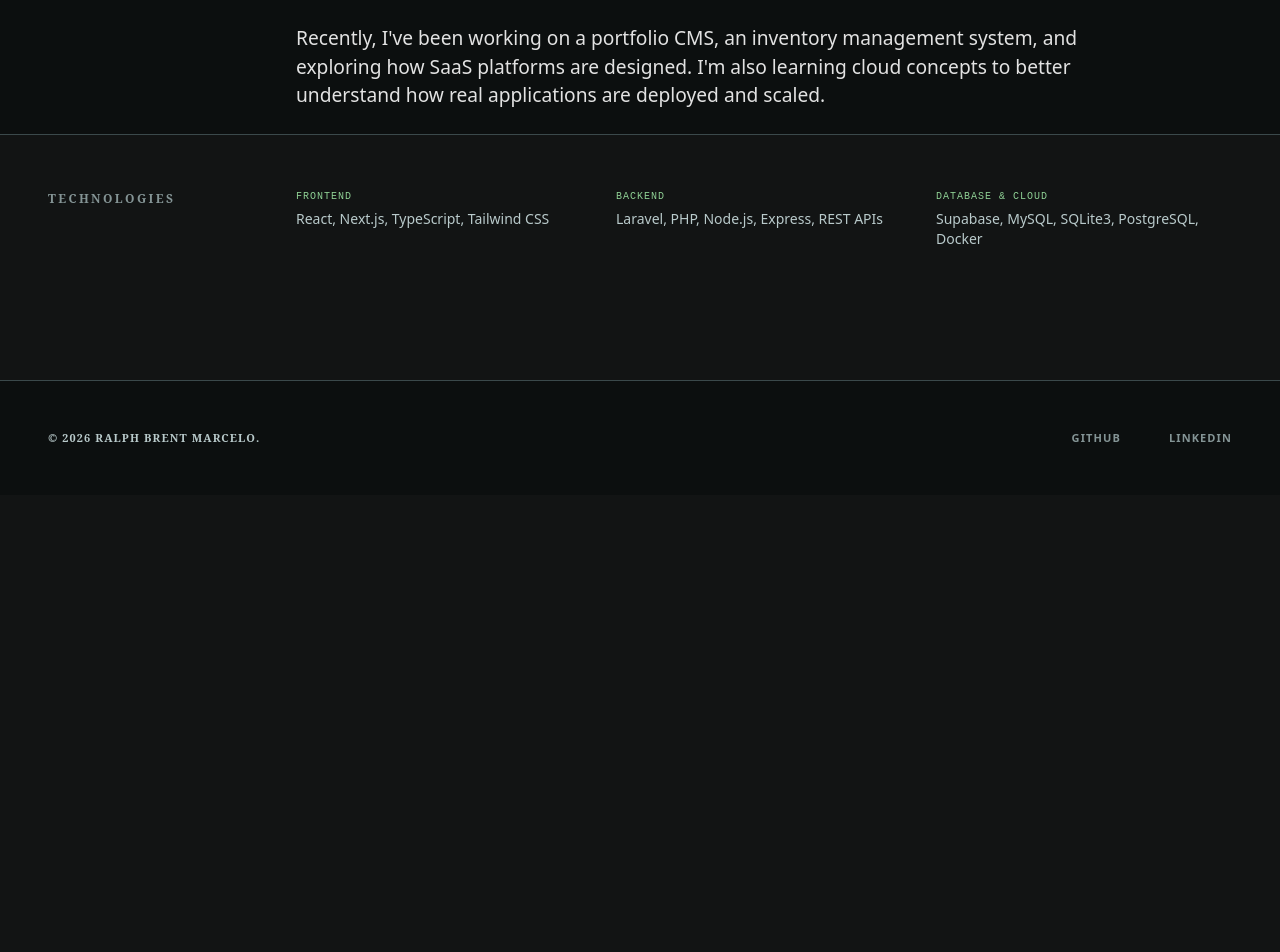
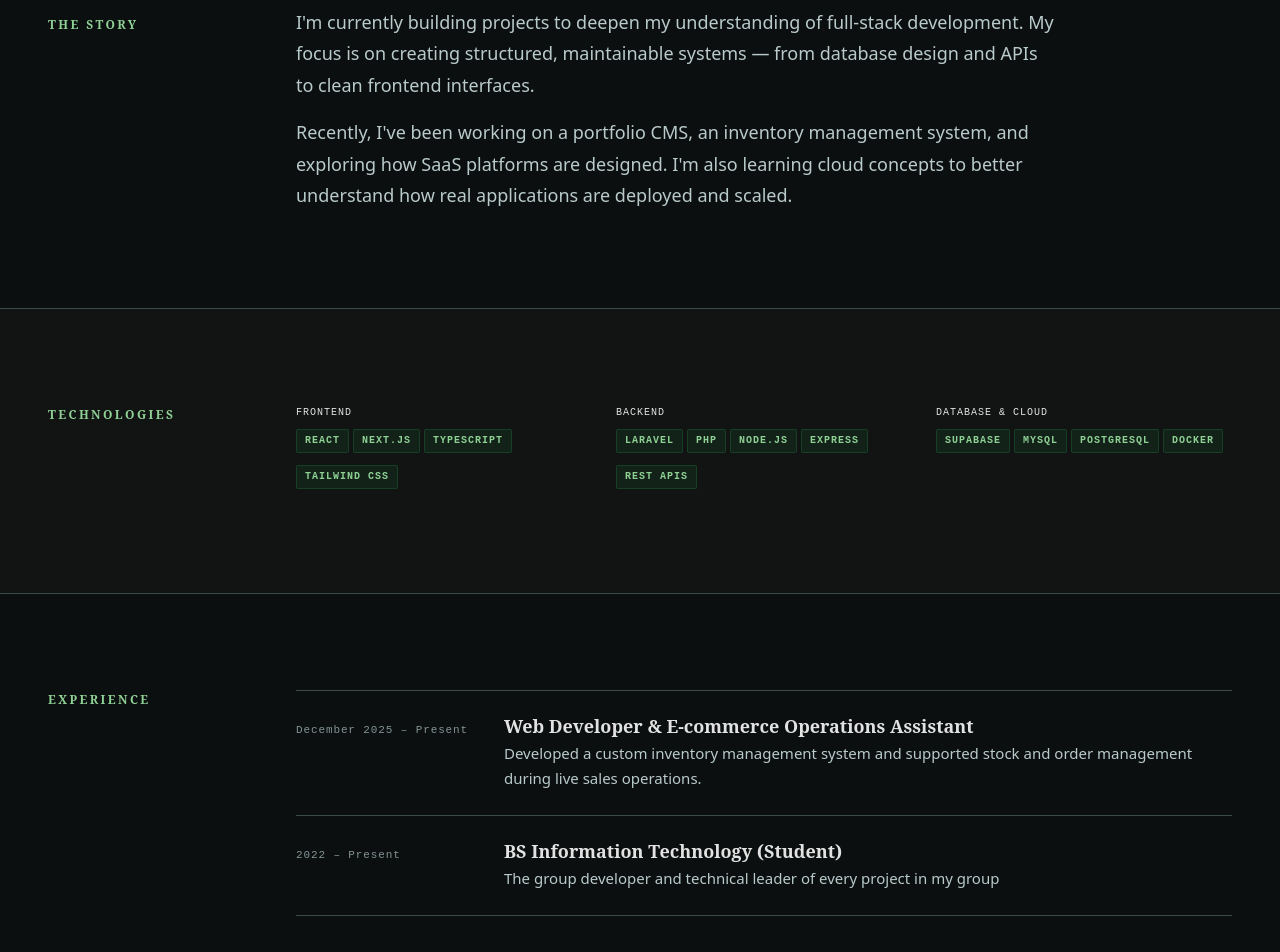
Before and after one commit to rhbntm/portfolio-cms, a React (Vite) app: page /about in a window 1280 px wide. Shown: the part 420-1372 px from the top of the page. Before the commit the page ends 915 px from the top, so only its background shows below. Built offline with nearby package versions, Linux system fonts and the light colour scheme; no server answers.

Commit message:
UI/UX changes

```diff
--- a/src/pages/About.jsx
+++ b/src/pages/About.jsx
@@ -1,4 +1,26 @@
+import ReactMarkdown from 'react-markdown';
+import remarkGfm from 'remark-gfm';
 import styles from './About.module.css';
+
+const BIO = `
+I'm currently building projects to deepen my understanding of full-stack development. My focus is on creating structured, maintainable systems — from database design and APIs to clean frontend interfaces.
+
+Recently, I've been working on a portfolio CMS, an inventory management system, and exploring how SaaS platforms are designed. I'm also learning cloud concepts to better understand how real applications are deployed and scaled.
+`;
+
+const EXPERIENCE = [
+  {
+    period: 'December 2025 – Present',
+    role: 'Web Developer & E-commerce Operations Assistant',
+    description: 'Developed a custom inventory management system and supported stock and order management during live sales operations.',
+    link: 'https://shopee.ph/mr.silentwhite',
+  },
+  {
+    period: '2022 – Present',
+    role: 'BS Information Technology (Student)',
+    description: 'The group developer and technical leader of every project in my group',
+  },
+];
 
 export default function About() {
   return (
@@ -6,6 +28,7 @@ export default function About() {
       <section className={styles.heroSection}>
         <div className={styles.sectionContainer}>
           <h1 className={styles.pageTitle}>About Me</h1>
+          <p className={styles.pageSubtitle}>3rd-year IT student. Full-stack developer.</p>
         </div>
       </section>
 
@@ -13,11 +36,9 @@ export default function About() {
         <div className={styles.sectionContainer}>
           <div className={styles.aboutMain}>
             <h2 className={styles.aboutLabel}>The Story</h2>
-            <p className={styles.aboutText}>
-              I'm currently building projects to deepen my understanding of full-stack development. My focus is on creating structured, maintainable systems — from database design and APIs to clean frontend interfaces.
-              <br /><br />
-              Recently, I've been working on a portfolio CMS, an inventory management system, and exploring how SaaS platforms are designed. I'm also learning cloud concepts to better understand how real applications are deployed and scaled.
-            </p>
+            <div className={styles.aboutText}>
+              <ReactMarkdown remarkPlugins={[remarkGfm]}>{BIO}</ReactMarkdown>
+            </div>
           </div>
         </div>
       </section>
@@ -29,17 +50,49 @@ export default function About() {
             <div className={styles.techGrid}>
               <div className={styles.techCategory}>
                 <span>Frontend</span>
-                <p>React, Next.js, TypeScript, Tailwind CSS</p>
+                <div className={styles.cardTechStack}>
+                  {['React', 'Next.js', 'TypeScript', 'Tailwind CSS'].map(tech => (
+                    <span key={tech} className={styles.techTag}>{tech}</span>
+                  ))}
+                </div>
               </div>
               <div className={styles.techCategory}>
                 <span>Backend</span>
-                <p>Laravel, PHP, Node.js, Express, REST APIs</p>
+                <div className={styles.cardTechStack}>
+                  {['Laravel', 'PHP', 'Node.js', 'Express', 'REST APIs'].map(tech => (
+                    <span key={tech} className={styles.techTag}>{tech}</span>
+                  ))}
+                </div>
               </div>
               <div className={styles.techCategory}>
-                <span>Database & Cloud</span>
-                <p>Supabase, MySQL, SQLite3, PostgreSQL, Docker</p>
+                <span>Database &amp; Cloud</span>
+                <div className={styles.cardTechStack}>
+                  {['Supabase', 'MySQL', 'PostgreSQL', 'Docker'].map(tech => (
+                    <span key={tech} className={styles.techTag}>{tech}</span>
+                  ))}
+                </div>
               </div>
             </div>
+
+          </div>
+        </div>
+      </section>
+
+      <section className={styles.experienceSection}>
+        <div className={styles.sectionContainer}>
+          <div className={styles.experienceMain}>
+            <h2 className={styles.experienceLabel}>Experience</h2>
+            <ul className={styles.timeline}>
+              {EXPERIENCE.map((item) => (
+                <li key={item.role} className={styles.timelineItem}>
+                  <span className={styles.timelinePeriod}>{item.period}</span>
+                  <div>
+                    <h3 className={styles.timelineRole}>{item.role}</h3>
+                    <p className={styles.timelineDesc}>{item.description}</p>
+                  </div>
+                </li>
+              ))}
+            </ul>
           </div>
         </div>
       </section>
--- a/src/pages/About.module.css
+++ b/src/pages/About.module.css
@@ -11,13 +11,16 @@
   padding: 0 var(--space-xl);
 }
 
+/* ── Hero ──────────────────────────────────────────────── */
 .heroSection {
   padding: var(--space-xxl) 0 var(--space-lg);
+  border-bottom: 1px solid var(--border);
+  padding-bottom: 4rem;
 }
 
 .pageTitle {
   font-family: var(--font-display);
-  font-size: clamp(2.5rem, 5vw, 3.5rem);
+  font-size: clamp(2rem, 4vw, 3rem);
   font-weight: 700;
   letter-spacing: -0.04em;
   color: var(--text-primary);
@@ -30,13 +33,15 @@
   font-size: 1.125rem;
   color: var(--text-secondary);
   max-width: 600px;
+  margin: 0 auto;
+  text-align: center;
 }
 
+/* ── About / Bio ───────────────────────────────────────── */
 .aboutSection {
   background: var(--bg-low);
-  border-top: 1px solid var(--border);
   border-bottom: 1px solid var(--border);
-  padding: var(--space-lg) 0;
+  padding: var(--space-xl) 0;
 }
 
 .aboutMain {
@@ -44,7 +49,7 @@
   grid-template-columns: 200px 1fr;
   gap: var(--space-xl);
   align-items: baseline;
-  padding-top: 30px;
+  padding: var(--space-xl) 0;
 }
 
 .aboutLabel {
@@ -56,24 +61,51 @@
   color: var(--accent-text);
 }
 
+/* Markdown bio */
 .aboutText {
   font-family: var(--font-body);
-  font-size: clamp(1rem, 1.5vw, 1.25rem);
-  line-height: 1.5;
-  color: var(--text-primary);
-  max-width: 800px;
+  font-size: clamp(1rem, 1.5vw, 1.125rem);
+  line-height: 1.75;
+  color: var(--text-secondary);
+  max-width: 760px;
 }
 
+.aboutText p {
+  margin: 0 0 var(--space-md);
+}
+
+.aboutText p:last-child {
+  margin-bottom: 0;
+}
+
+.aboutText strong {
+  color: var(--text-primary);
+  font-weight: 600;
+}
+
+.aboutText a {
+  color: var(--accent-text);
+  text-decoration: underline;
+  text-underline-offset: 3px;
+  transition: opacity var(--transition);
+}
+
+.aboutText a:hover {
+  opacity: 0.75;
+}
+
+/* ── Technologies ──────────────────────────────────────── */
 .techSection {
   background: var(--bg);
-  padding: var(--space-lg) 0;
+  border-bottom: 1px solid var(--border);
+  padding: var(--space-xl) 0;
 }
 
 .techMain {
   display: grid;
   grid-template-columns: 200px 1fr;
   gap: var(--space-xl);
-  padding-top: 30px;
+  padding: var(--space-xl) 0;
 }
 
 .techLabel {
@@ -82,7 +114,7 @@
   font-weight: 700;
   letter-spacing: 0.2em;
   text-transform: uppercase;
-  color: var(--text-muted);
+  color: var(--accent-text);
 }
 
 .techGrid {
@@ -97,28 +129,144 @@
   font-size: 0.625rem;
   text-transform: uppercase;
   letter-spacing: 0.1em;
-  color: var(--accent-text);
-  margin-bottom: var(--space-xs);
+  margin-bottom: var(--space-sm);
 }
 
-.techCategory p {
-  font-family: var(--font-body);
-  font-size: 0.875rem;
-  color: var(--text-secondary);
-  line-height: 1.4;
+.cardTechStack {
+  display: flex;
+  flex-wrap: wrap;
+  gap: var(--space-xs);
+  margin-top: var(--space-sm);
 }
 
+.techTag {
+  font-family: var(--font-body);
+  font-size: 0.6875rem;
+  font-weight: 700;
+  letter-spacing: 0.14em;
+  text-transform: uppercase;
+  color: var(--accent-text);
+  background: rgba(33, 200, 96, 0.08);
+  border: 1px solid rgba(33, 200, 96, 0.18);
+  border-radius: var(--radius-sm);
+  padding: 3px 8px;
+  white-space: nowrap;
+}
+
+/* Resume button */
+.resumeRow {
+  grid-column: 1 / -1;
+  text-align: center;
+}
+
+.resumeBtn {
+  display: inline-flex;
+  align-items: center;
+  gap: var(--space-sm);
+  background: transparent;
+  color: var(--text-primary);
+  border: 1px solid var(--border);
+  padding: var(--space-sm) var(--space-lg);
+  font-family: var(--font-body);
+  font-size: 0.75rem;
+  font-weight: 700;
+  letter-spacing: 0.1em;
+  text-transform: uppercase;
+  border-radius: var(--radius-sm);
+  text-decoration: none;
+  transition: all var(--transition);
+}
+
+.resumeBtn:hover {
+  background: var(--surface);
+  border-color: var(--accent-text);
+  color: var(--accent-text);
+  transform: translateY(-1px);
+}
+
+/* ── Experience / Timeline ─────────────────────────────── */
+.experienceSection {
+  background: var(--bg-low);
+  padding: var(--space-xl) 0 var(--space-xxl);
+}
+
+.experienceMain {
+  display: grid;
+  grid-template-columns: 200px 1fr;
+  gap: var(--space-xl);
+  padding: var(--space-xl) 0;
+}
+
+.experienceLabel {
+  font-family: var(--font-display);
+  font-size: 0.75rem;
+  font-weight: 700;
+  letter-spacing: 0.2em;
+  text-transform: uppercase;
+  color: var(--accent-text);
+}
+
+.timeline {
+  list-style: none;
+  margin: 0;
+  padding: 0;
+  border-top: 1px solid var(--border);
+}
+
+.timelineItem {
+  display: grid;
+  grid-template-columns: 160px 1fr;
+  gap: var(--space-xl);
+  padding: var(--space-lg) 0;
+  border-bottom: 1px solid var(--border);
+  align-items: baseline;
+}
+
+.timelinePeriod {
+  font-family: var(--font-mono);
+  font-size: 0.6875rem;
+  font-weight: 500;
+  letter-spacing: 0.08em;
+  color: var(--text-muted);
+  white-space: nowrap;
+  padding-top: 3px;
+}
+
+.timelineRole {
+  font-family: var(--font-display);
+  font-size: 1.125rem;
+  font-weight: 600;
+  color: var(--text-primary);
+  margin: 0 0 var(--space-xs);
+  line-height: 1.25;
+}
+
+.timelineDesc {
+  font-family: var(--font-body);
+  font-size: 0.9375rem;
+  line-height: 1.65;
+  color: var(--text-secondary);
+  margin: 0;
+}
+
+/* ── Responsive ────────────────────────────────────────── */
 @media (max-width: 900px) {
 
   .aboutMain,
-  .techMain {
+  .techMain,
+  .experienceMain {
     grid-template-columns: 1fr;
-    gap: var(--space-sm);
+    gap: var(--space-md);
   }
 
   .techGrid {
     grid-template-columns: 1fr;
     gap: var(--space-md);
+  }
+
+  .timelineItem {
+    grid-template-columns: 1fr;
+    gap: var(--space-xs);
   }
 }
 
--- a/src/pages/Home.jsx
+++ b/src/pages/Home.jsx
@@ -44,10 +44,9 @@ export default function Home() {
         <div className={styles.marqueeTrack}>
           {[...Array(2)].map((_, i) => (
             <div className={styles.marqueeGroup} key={i} aria-hidden={i > 0}>
-              {['React', 'Next.js', 'TypeScript', 'Tailwind CSS', 'Laravel', 'PHP', 'Node.js', 'Express', 'REST APIs', 'Supabase', 'MySQL', 'SQLite3', 'PostgreSQL', 'Docker'].map(tech => (
+              {['React', 'Next.js', 'TypeScript', 'Tailwind CSS', 'Laravel', 'PHP', 'Node.js', 'Express', 'REST APIs', 'Supabase', 'MySQL', 'PostgreSQL', 'Docker'].map(tech => (
                 <span className={styles.marqueeItem} key={`${tech}-${i}`}>
                   {tech}
-                  <span className={styles.marqueeDot} aria-hidden="true">◆</span>
                 </span>
               ))}
             </div>
@@ -78,7 +77,15 @@ export default function Home() {
                 <div className={styles.projectInfo}>
                   <div className={styles.projectMeta}>
                     <h3 className={styles.projectTitle}>{projects[0]?.title}</h3>
-                    <p className={styles.projectCategory}>{projects[0]?.tech_stack?.join(' / ') || 'Full-stack Platform'}</p>
+                    {projects[0]?.tech_stack?.length > 0 ? (
+                      <div className={styles.cardTechStack}>
+                        {projects[0].tech_stack.slice(0, 3).map(tech => (
+                          <span key={tech} className={styles.techTag}>{tech}</span>
+                        ))}
+                      </div>
+                    ) : (
+                      <p className={styles.projectCategory}>Full-stack Platform</p>
+                    )}
                   </div>
                   {isValidHttpsUrl(projects[0]?.github_url, ['github.com']) && (
                     <a href={projects[0].github_url} target="_blank" rel="noopener noreferrer" className={styles.projectGithub}>GitHub ↗</a>
@@ -95,7 +102,15 @@ export default function Home() {
                 <div className={styles.projectInfo}>
                   <div className={styles.projectMeta}>
                     <h3 className={styles.projectTitle}>{projects[1]?.title}</h3>
-                    <p className={styles.projectCategory}>{projects[1]?.tech_stack?.join(' / ') || 'Web Application'}</p>
+                    {projects[1]?.tech_stack?.length > 0 ? (
+                      <div className={styles.cardTechStack}>
+                        {projects[1].tech_stack.slice(0, 3).map(tech => (
+                          <span key={tech} className={styles.techTag}>{tech}</span>
+                        ))}
+                      </div>
+                    ) : (
+                      <p className={styles.projectCategory}>Web Application</p>
+                    )}
                   </div>
                   {isValidHttpsUrl(projects[1]?.github_url, ['github.com']) && (
                     <a href={projects[1].github_url} target="_blank" rel="noopener noreferrer" className={styles.projectGithub}>GitHub ↗</a>
@@ -112,7 +127,15 @@ export default function Home() {
                 <div className={styles.projectInfo}>
                   <div className={styles.projectMeta}>
                     <h3 className={styles.projectTitle}>{projects[2]?.title}</h3>
-                    <p className={styles.projectCategory}>{projects[2]?.tech_stack?.join(' / ') || 'System Implementation'}</p>
+                    {projects[2]?.tech_stack?.length > 0 ? (
+                      <div className={styles.cardTechStack}>
+                        {projects[2].tech_stack.slice(0, 3).map(tech => (
+                          <span key={tech} className={styles.techTag}>{tech}</span>
+                        ))}
+                      </div>
+                    ) : (
+                      <p className={styles.projectCategory}>System Implementation</p>
+                    )}
                   </div>
                   {isValidHttpsUrl(projects[2]?.github_url, ['github.com']) && (
                     <a href={projects[2].github_url} target="_blank" rel="noopener noreferrer" className={styles.projectGithub}>GitHub ↗</a>
```
Also changed, not shown: src/pages/Home.module.css (+34 -33 lines), src/pages/projects/ProjectDetail.jsx (+9 -1 lines), src/pages/projects/ProjectDetail.module.css (+23 -3 lines), src/pages/projects/Projects.jsx (+7 -1 lines), src/pages/projects/Projects.module.css (+18 -4 lines).
